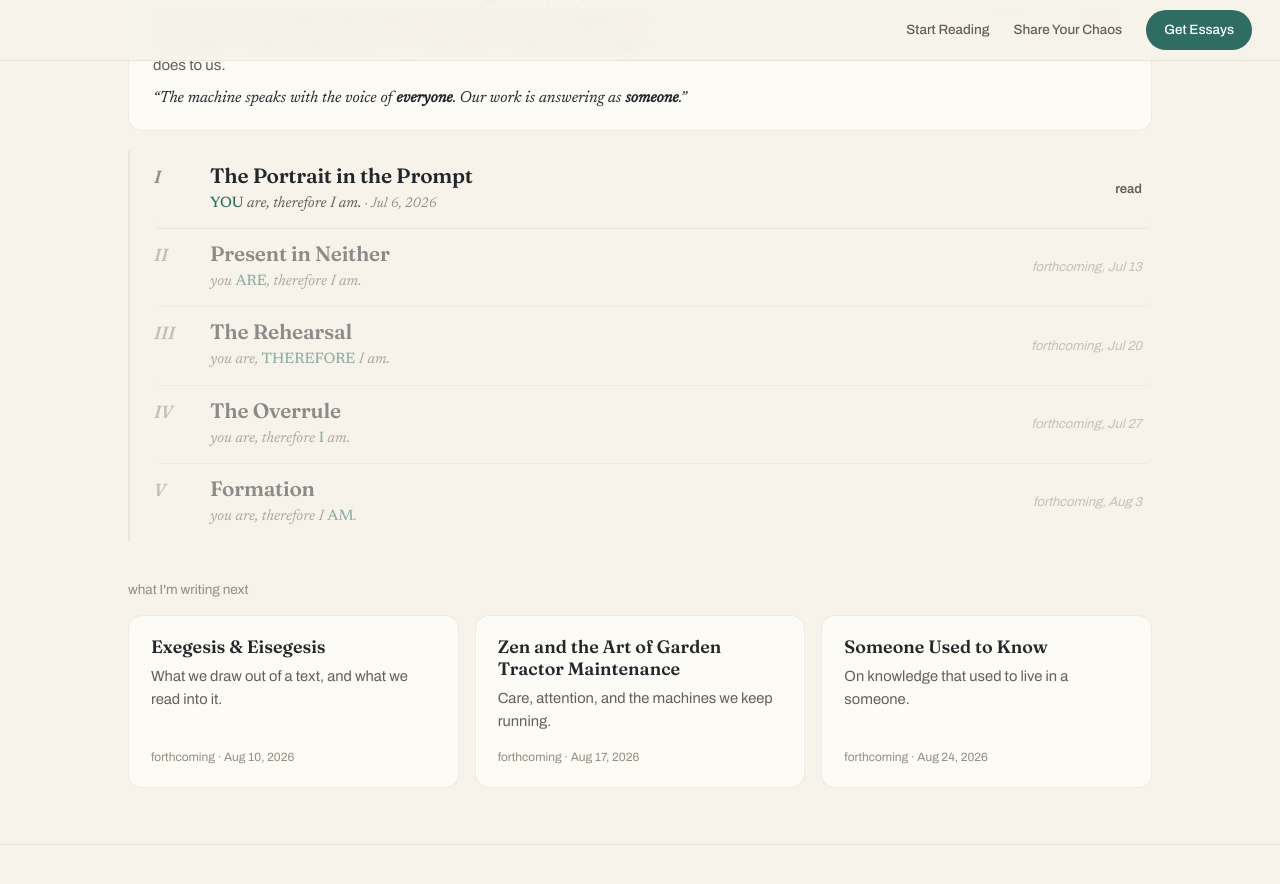
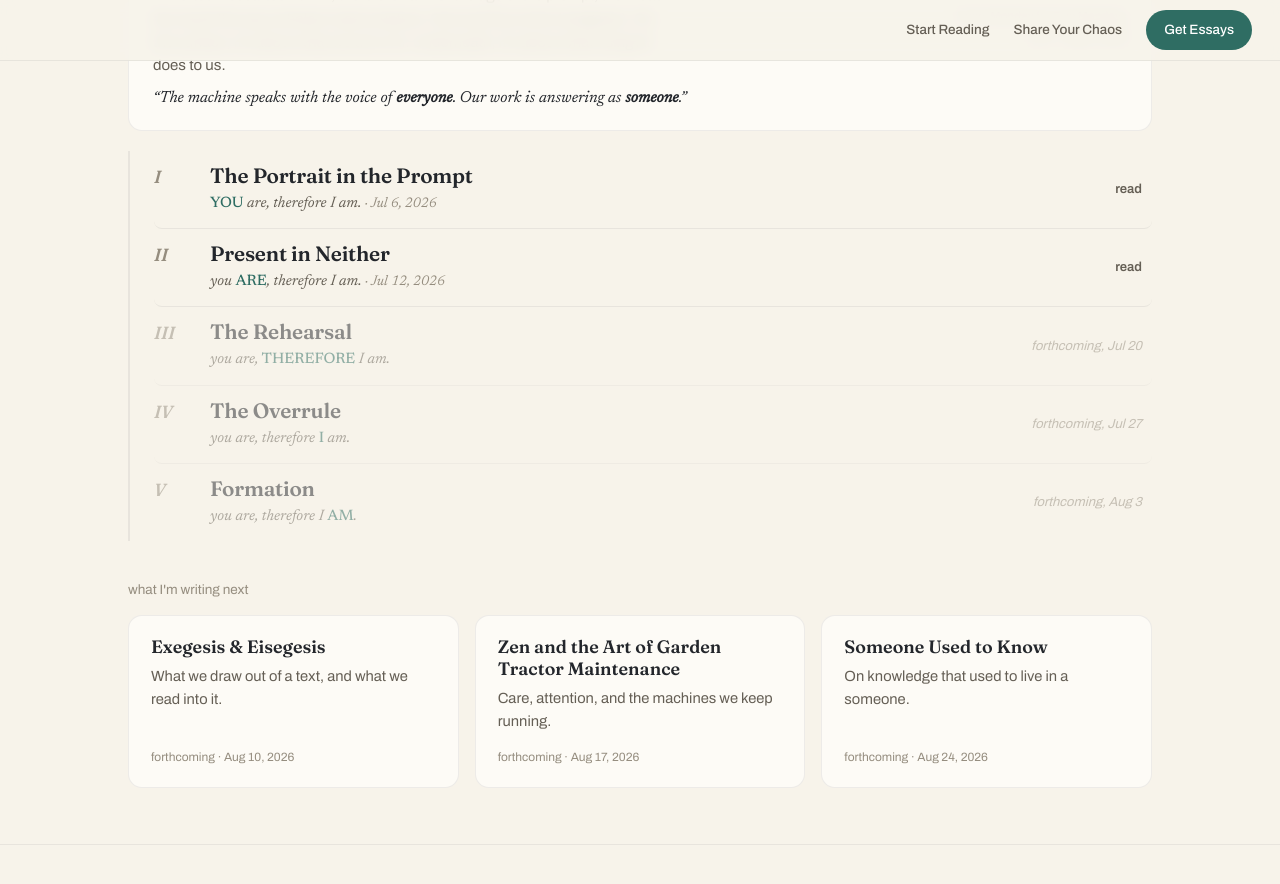
Before and after one commit to archikaos/archikaos, a Jekyll site: the page index.html, which Jekyll copies as it is, in a window 1280 px wide and 900 px high, scrolled down 790 px. Shown: the top 884 px of the window. Built offline with Jekyll 4.4.1, drawn with Linux system fonts in a browser that asks for light colours.

Commit message:
Publish Essay II: Present in Neither

```diff
--- a/index.html
+++ b/index.html
@@ -366,14 +366,14 @@
         </div>
         <span class="t-act">read</span>
       </a>
-      <div class="toc tk reveal">
+      <a class="toc live reveal" href="/essays/present-in-neither/">
         <span class="t-num">II</span>
         <div>
           <div class="t-title">Present in Neither</div>
-          <div class="t-sent">you <span class="on">ARE</span>, therefore I am.</div>
+          <div class="t-sent">you <span class="on">ARE</span>, therefore I am. <span class="t-date">· Jul 12, 2026</span></div>
         </div>
-        <span class="t-act">forthcoming, Jul 13</span>
-      </div>
+        <span class="t-act">read</span>
+      </a>
       <div class="toc tk reveal">
         <span class="t-num">III</span>
         <div>
```
Also changed, not shown: _posts/2026-07-12-present-in-neither.md (renamed from _posts/2026-07-13-present-in-neither.md).
